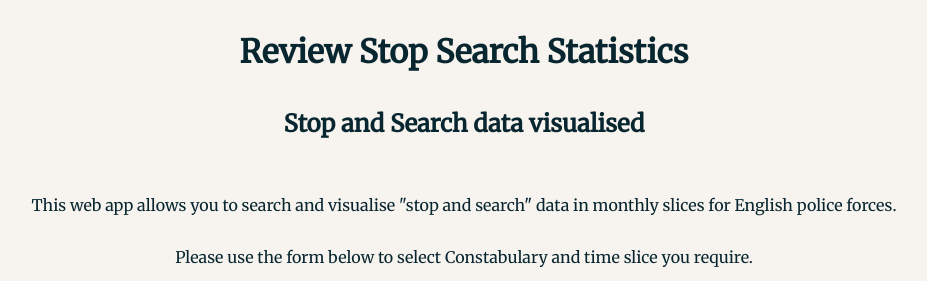
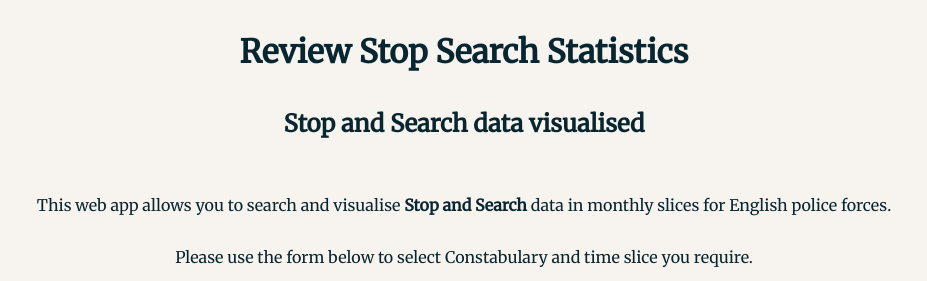
Before and after one commit to pat131thompson/stop_search_visualisation, a plain HTML site: page index.html in a window 1280 px wide. Shown: the top 281 px of the page, without its empty margins (176-1103 px from the left). Drawn offline with nearby package versions, Linux system fonts and the light colour scheme; a web font is replaced by a local one.

Commit message:
Update index.html
Visual change to highlight Stop and Search

```diff
--- a/index.html
+++ b/index.html
@@ -28,7 +28,7 @@
     <h1>Review Stop Search Statistics</h1>
     <h2>Stop and Search data visualised</h2>
     <div id="header">
-    <p>This web app allows you to search and visualise "stop and search" data in monthly slices for English police forces.</p>
+    <p>This web app allows you to search and visualise <strong>Stop and Search</strong> data in monthly slices for English police forces.</p>
     <p>Please use the form below to select Constabulary and time slice you require.</p>
     </div>
     <form id="police-form">
```
